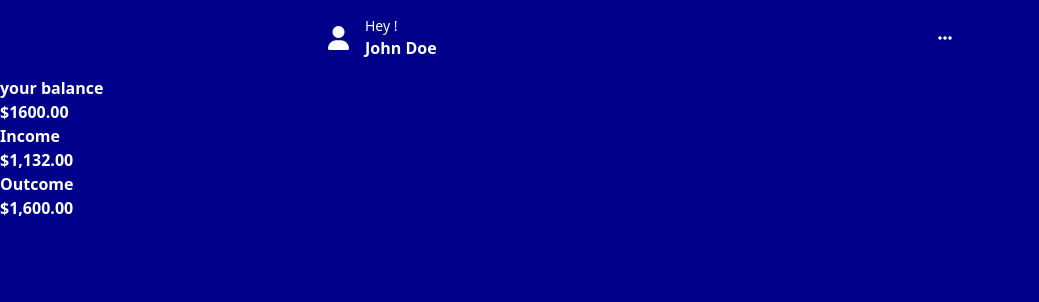
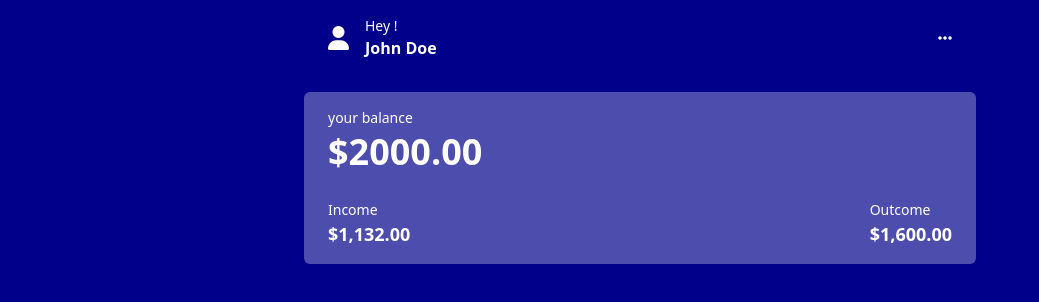
Before and after one commit to kilian-nagel/design-system, a website: page index.html in a window 1280 px wide. Shown: the whole page, without its empty margins (0-1039 px from the left). Drawn offline with Linux system fonts and the light colour scheme.

Commit message:
feat : add styling for balance section

```diff
--- a/index.html
+++ b/index.html
@@ -18,21 +18,21 @@
         </div>
         <i class="fa-solid fa-ellipsis" style="color: #ffffff;"></i>
     </header>
-    <main>
-        <div class="balance">
-            <div class="total-balance">
-                <p>your balance</p>
-                <p>$1600.00</p>
+    <main class="p-4">
+        <div class="balance max-w-2xl bg-white/30 mx-auto rounded-md backdrop-blur-md p-4 px-6">
+            <div class="total-balance pb-7">
+                <p class="text-darkblue text-sm font-medium pb-1">your balance</p>
+                <p class="text-darkblue text-4xl">$2000.00</p>
             </div>
-            <div class="details">
+            <div class="details flex justify-between">
                 <div class="income">
-                    <p>Income</p>
-                    <p>$1,132.00</p>
+                    <p class="text-darkblue text-sm font-medium">Income</p>
+                    <p class="text-darkblue text-lg">$1,132.00</p>
                 </div>
                 <div class="separator"></div>
                 <div class="outcome">
-                    <p>Outcome</p>
-                    <p>$1,600.00</p>
+                    <p class="text-darkblue text-sm font-medium">Outcome</p>
+                    <p class="text-darkblue text-lg">$1,600.00</p>
                 </div>
             </div>
         </div>
```
